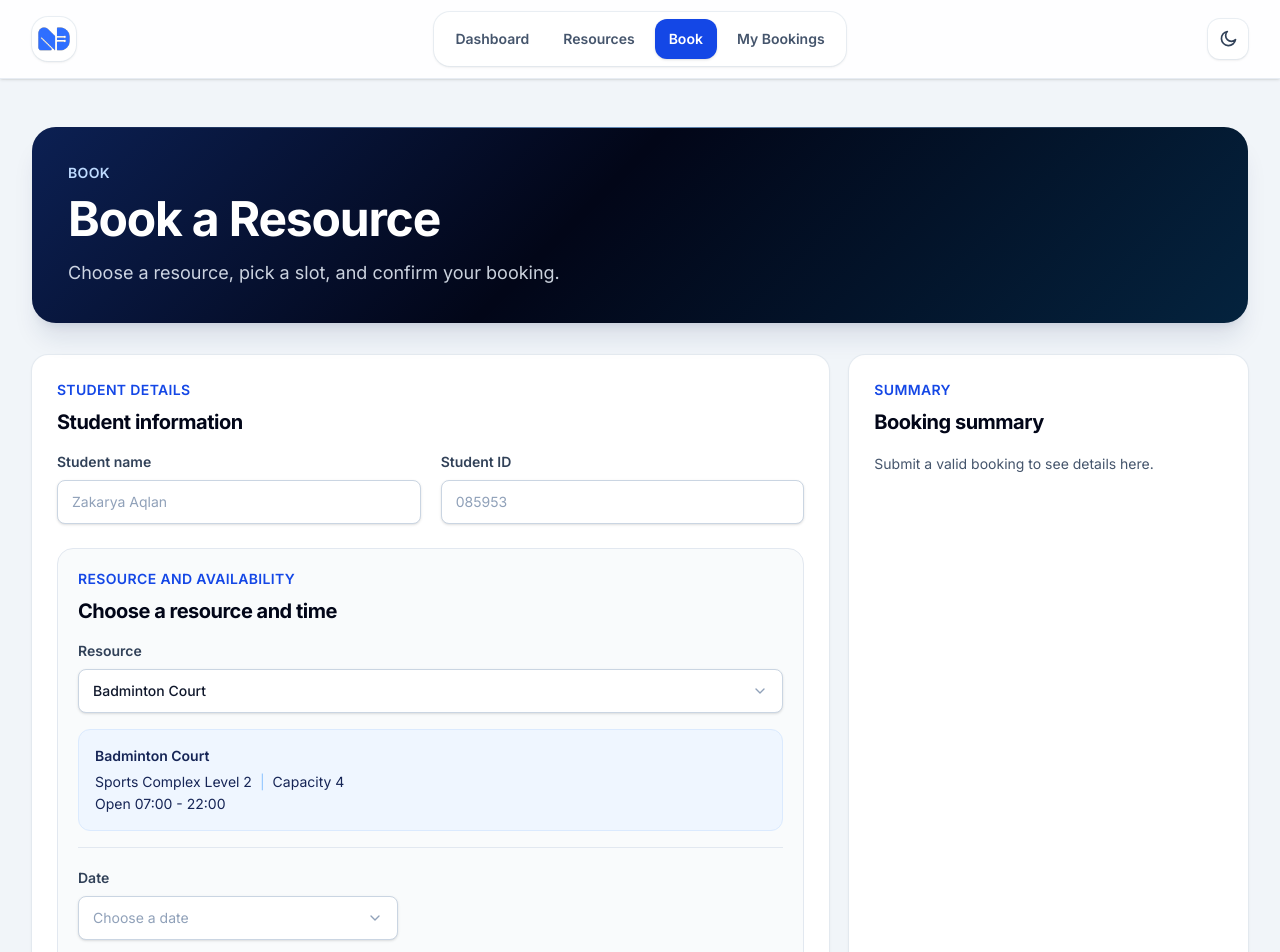
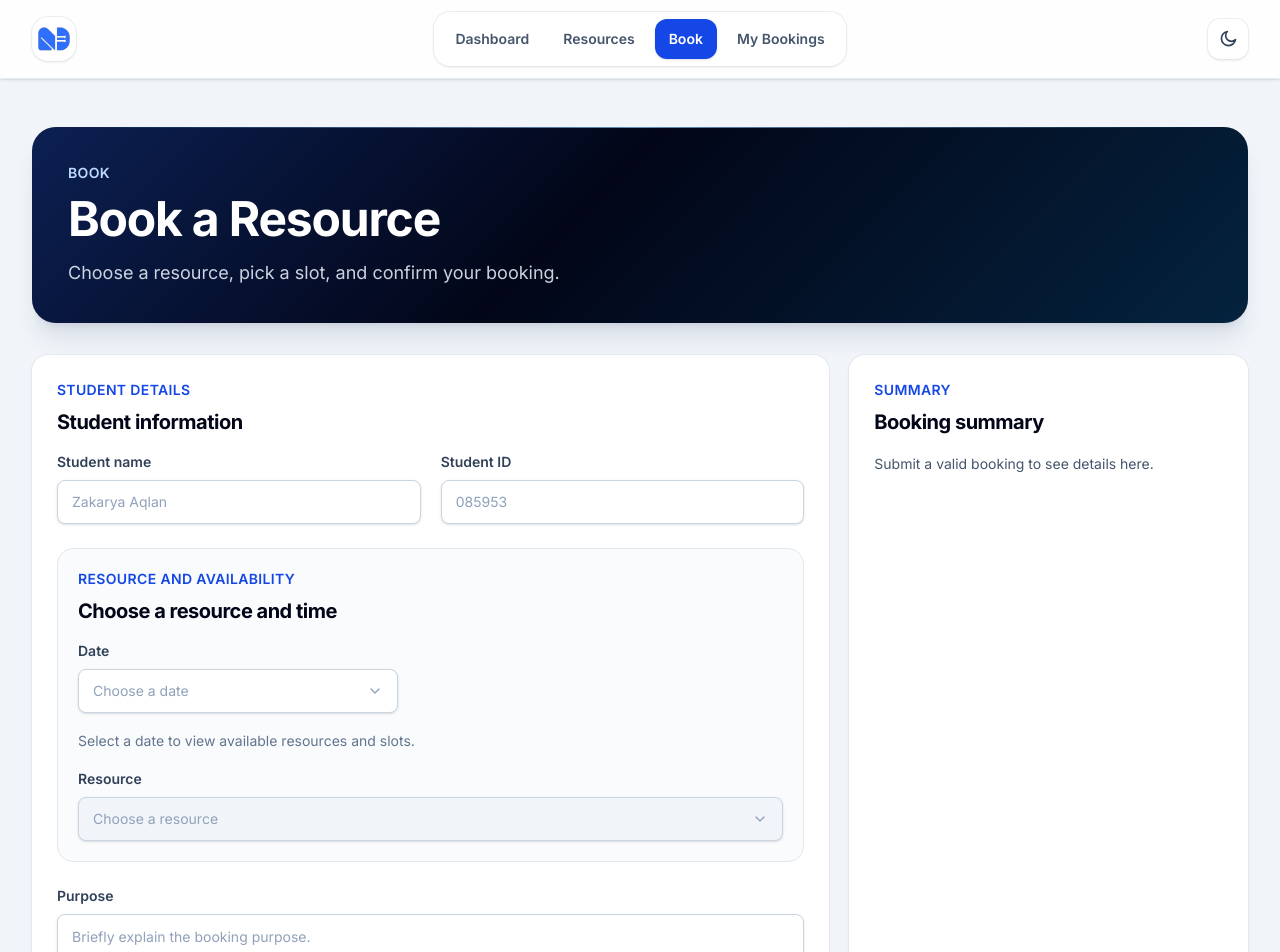
Before and after one commit to Zakarya-Aqlan/nexbook, a React (Vite) app: page /book/badminton-court in a window 1280 px wide. Shown: the top 952 px of the page. Built offline with nearby package versions, Linux system fonts and the light colour scheme.

Commit message:
Require date before resource selection

```diff
--- a/src/components/BookingForm.tsx
+++ b/src/components/BookingForm.tsx
@@ -76,13 +76,17 @@ function getSlotWord(count: number) {
   return count === 1 ? 'slot' : 'slots'
 }
 
-function getTodayResourceLabel(
+function getResourceAvailabilityLabel(
   minimumSlotCount: number,
   selectedDurationSlotCount: number,
   selectedDuration: number,
+  selectedDateIsToday: boolean,
 ): ResourceSelectLabels[string] {
   if (minimumSlotCount === 0) {
-    return { text: 'Unavailable today', tone: 'warning' }
+    return {
+      text: selectedDateIsToday ? 'Unavailable today' : 'Unavailable on this date',
+      tone: 'warning',
+    }
   }
 
   if (
@@ -95,7 +99,7 @@ function getTodayResourceLabel(
     }
   }
 
-  if (minimumSlotCount <= 2) {
+  if (selectedDateIsToday && minimumSlotCount <= 2) {
     return {
       text: `Closing soon - ${minimumSlotCount} ${getSlotWord(
         minimumSlotCount,
@@ -137,7 +141,7 @@ export function BookingForm({ initialResourceId }: BookingFormProps) {
   )
   const savedBookings = getBookings()
   const selectedDateIsToday = form.date === getTodayDate()
-  const todayResourceAvailability = selectedDateIsToday
+  const selectedDateResourceAvailability = form.date
     ? resources.map((resource) => ({
         resourceId: resource.id,
         minimumSlotCount: getAvailableSlotCount({
@@ -154,25 +158,26 @@ export function BookingForm({ initialResourceId }: BookingFormProps) {
         }),
       }))
     : []
-  const unavailableTodayResourceIds = todayResourceAvailability
+  const unavailableSelectedDateResourceIds = selectedDateResourceAvailability
     .filter(({ minimumSlotCount }) => minimumSlotCount === 0)
     .map(({ resourceId }) => resourceId)
-  const todayResourceLabels =
-    todayResourceAvailability.reduce<ResourceSelectLabels>(
+  const selectedDateResourceLabels =
+    selectedDateResourceAvailability.reduce<ResourceSelectLabels>(
       (labels, resourceAvailability) => ({
         ...labels,
-        [resourceAvailability.resourceId]: getTodayResourceLabel(
+        [resourceAvailability.resourceId]: getResourceAvailabilityLabel(
           resourceAvailability.minimumSlotCount,
           resourceAvailability.selectedDurationSlotCount,
           selectedDuration,
+          selectedDateIsToday,
         ),
       }),
       {},
     )
   const todayIsNoLongerBookable =
     selectedDateIsToday &&
-    todayResourceAvailability.length > 0 &&
-    todayResourceAvailability.every(
+    selectedDateResourceAvailability.length > 0 &&
+    selectedDateResourceAvailability.every(
       ({ minimumSlotCount }) => minimumSlotCount === 0,
     )
   const minBookingDate = getTodayDate()
@@ -387,12 +392,39 @@ export function BookingForm({ initialResourceId }: BookingFormProps) {
             </h2>
           </div>
 
+          <DatePicker
+            label="Date"
+            value={form.date}
+            minDate={minBookingDate}
+            onChange={(date) => {
+              setForm((currentForm) => ({
+                ...currentForm,
+                date,
+                startTime: '',
+                endTime: '',
+              }))
+              setErrorMessage('')
+              setSuccessMessage('')
+            }}
+          />
+          {todayIsNoLongerBookable && (
+            <p className="rounded-lg border border-amber-200 bg-amber-50 px-4 py-3 text-sm leading-6 text-amber-800 transition-colors duration-300 ease-in-out dark:border-amber-900 dark:bg-amber-950 dark:text-amber-300">
+              No bookings are available today. Choose another date.
+            </p>
+          )}
+          <p className="max-w-2xl text-sm leading-6 text-slate-500 dark:text-slate-400">
+            Select a date to view available resources and slots.
+          </p>
+
           <ResourceSelect
             label="Resource"
             resources={resources}
-            value={form.resourceId}
-            unavailableResourceIds={unavailableTodayResourceIds}
-            resourceLabels={todayResourceLabels}
+            value={form.date ? form.resourceId : ''}
+            unavailableResourceIds={
+              form.date ? unavailableSelectedDateResourceIds : []
+            }
+            resourceLabels={form.date ? selectedDateResourceLabels : {}}
+            disabled={!form.date}
             onChange={(resourceId) => {
               setForm((currentForm) => ({
                 ...currentForm,
@@ -405,7 +437,7 @@ export function BookingForm({ initialResourceId }: BookingFormProps) {
             }}
           />
 
-          {selectedResource && (
+          {form.date && selectedResource && (
             <div className="rounded-xl border border-blue-100 bg-blue-50 p-4 text-sm text-blue-950 transition-colors duration-300 ease-in-out dark:border-blue-900 dark:bg-blue-950 dark:text-blue-100">
               <p className="font-semibold">{selectedResource.name}</p>
               <p className="mt-1 leading-6">
@@ -420,22 +452,8 @@ export function BookingForm({ initialResourceId }: BookingFormProps) {
             </div>
           )}
 
+          {form.date && selectedResource && (
             <section className="space-y-4 border-t border-slate-200 pt-5 transition-colors duration-300 ease-in-out dark:border-slate-800">
-          <DatePicker
-            label="Date"
-            value={form.date}
-            minDate={minBookingDate}
-            onChange={(date) => updateField('date', date)}
-          />
-          {todayIsNoLongerBookable && (
-            <p className="rounded-lg border border-amber-200 bg-amber-50 px-4 py-3 text-sm leading-6 text-amber-800 transition-colors duration-300 ease-in-out dark:border-amber-900 dark:bg-amber-950 dark:text-amber-300">
-              No bookings are available today. Choose another date.
-            </p>
-          )}
-          <p className="max-w-2xl text-sm leading-6 text-slate-500 dark:text-slate-400">
-            Select a date to view available slots.
-          </p>
-
               <AvailabilitySlots
                 resource={selectedResource}
                 date={form.date}
@@ -449,6 +467,7 @@ export function BookingForm({ initialResourceId }: BookingFormProps) {
                 }}
               />
             </section>
+          )}
         </section>
 
         <label className="space-y-2">
--- a/src/components/ResourceSelect.tsx
+++ b/src/components/ResourceSelect.tsx
@@ -20,6 +20,7 @@ type ResourceSelectProps = {
   unavailableResourceIds?: string[]
   unavailableLabel?: string
   resourceLabels?: ResourceSelectLabels
+  disabled?: boolean
 }
 
 function ChevronIcon({ isOpen }: { isOpen: boolean }) {
@@ -65,6 +66,7 @@ export function ResourceSelect({
   unavailableResourceIds = [],
   unavailableLabel = 'Unavailable today',
   resourceLabels = {},
+  disabled = false,
 }: ResourceSelectProps) {
   const [isOpen, setIsOpen] = useState(false)
   const containerRef = useRef<HTMLDivElement>(null)
@@ -110,6 +112,10 @@ export function ResourceSelect({
   }, [])
 
   function handleSelect(resourceId: string) {
+    if (disabled) {
+      return
+    }
+
     if (unavailableResourceSet.has(resourceId)) {
       return
     }
@@ -129,8 +135,9 @@ export function ResourceSelect({
         aria-expanded={isOpen}
         aria-haspopup="listbox"
         aria-label={label}
+        disabled={disabled}
         onClick={() => setIsOpen((currentValue) => !currentValue)}
-        className="flex min-h-11 w-full items-center justify-between gap-3 rounded-lg border border-slate-300 bg-white px-3.5 py-2.5 text-left text-sm text-slate-900 shadow-sm outline-none transition-colors duration-300 ease-in-out hover:border-slate-400 hover:bg-slate-50 focus:border-blue-700 focus:ring-2 focus:ring-blue-100 dark:border-slate-700 dark:bg-slate-950 dark:text-slate-100 dark:hover:border-slate-600 dark:hover:bg-slate-900 dark:focus:border-blue-500 dark:focus:ring-blue-900"
+        className="flex min-h-11 w-full items-center justify-between gap-3 rounded-lg border border-slate-300 bg-white px-3.5 py-2.5 text-left text-sm text-slate-900 shadow-sm outline-none transition-colors duration-300 ease-in-out hover:border-slate-400 hover:bg-slate-50 focus:border-blue-700 focus:ring-2 focus:ring-blue-100 disabled:cursor-not-allowed disabled:bg-slate-100 disabled:text-slate-400 disabled:hover:border-slate-300 disabled:hover:bg-slate-100 dark:border-slate-700 dark:bg-slate-950 dark:text-slate-100 dark:hover:border-slate-600 dark:hover:bg-slate-900 dark:focus:border-blue-500 dark:focus:ring-blue-900 dark:disabled:bg-slate-900 dark:disabled:text-slate-600 dark:disabled:hover:border-slate-700"
       >
         <span className="min-w-0">
           <span
@@ -155,7 +162,7 @@ export function ResourceSelect({
         </span>
       </button>
 
-      {isOpen && (
+      {isOpen && !disabled && (
         <div
           role="listbox"
           className="custom-scrollbar absolute left-0 right-0 z-30 mt-2 max-h-72 overflow-y-auto rounded-xl border border-slate-200 bg-white p-2 shadow-xl ring-1 ring-slate-200/70 transition-colors duration-300 ease-in-out dark:border-slate-700 dark:bg-slate-950 dark:ring-slate-800"
--- a/src/pages/MyBookings.tsx
+++ b/src/pages/MyBookings.tsx
@@ -85,13 +85,17 @@ function getSlotWord(count: number) {
   return count === 1 ? 'slot' : 'slots'
 }
 
-function getTodayResourceLabel(
+function getResourceAvailabilityLabel(
   minimumSlotCount: number,
   selectedDurationSlotCount: number,
   selectedDuration: number,
+  selectedDateIsToday: boolean,
 ): ResourceSelectLabels[string] {
   if (minimumSlotCount === 0) {
-    return { text: 'Unavailable today', tone: 'warning' }
+    return {
+      text: selectedDateIsToday ? 'Unavailable today' : 'Unavailable on this date',
+      tone: 'warning',
+    }
   }
 
   if (
@@ -104,7 +108,7 @@ function getTodayResourceLabel(
     }
   }
 
-  if (minimumSlotCount <= 2) {
+  if (selectedDateIsToday && minimumSlotCount <= 2) {
     return {
       text: `Closing soon - ${minimumSlotCount} ${getSlotWord(
         minimumSlotCount,
@@ -188,7 +192,7 @@ export function MyBookings() {
   )
   const editSelectedDateIsToday = editForm.date === todayDate
   const editExcludeBookingId = editingBookingId || undefined
-  const editTodayResourceAvailability = editSelectedDateIsToday
+  const editResourceAvailability = editForm.date
     ? resources.map((resource) => ({
         resourceId: resource.id,
         minimumSlotCount: getAvailableSlotCount({
@@ -207,25 +211,26 @@ export function MyBookings() {
         }),
       }))
     : []
-  const editUnavailableTodayResourceIds = editTodayResourceAvailability
+  const editUnavailableResourceIds = editResourceAvailability
     .filter(({ minimumSlotCount }) => minimumSlotCount === 0)
     .map(({ resourceId }) => resourceId)
-  const editTodayResourceLabels =
-    editTodayResourceAvailability.reduce<ResourceSelectLabels>(
+  const editResourceLabels =
+    editResourceAvailability.reduce<ResourceSelectLabels>(
       (labels, resourceAvailability) => ({
         ...labels,
-        [resourceAvailability.resourceId]: getTodayResourceLabel(
+        [resourceAvailability.resourceId]: getResourceAvailabilityLabel(
           resourceAvailability.minimumSlotCount,
           resourceAvailability.selectedDurationSlotCount,
           editDuration,
+          editSelectedDateIsToday,
         ),
       }),
       {},
     )
   const editTodayIsNoLongerBookable =
     editSelectedDateIsToday &&
-    editTodayResourceAvailability.length > 0 &&
-    editTodayResourceAvailability.every(
+    editResourceAvailability.length > 0 &&
+    editResourceAvailability.every(
       ({ minimumSlotCount }) => minimumSlotCount === 0,
     )
   const editMinBookingDate = todayDate
@@ -569,8 +574,8 @@ export function MyBookings() {
                       label="Resource"
                       resources={resources}
                       value={editForm.resourceId}
-                      unavailableResourceIds={editUnavailableTodayResourceIds}
-                      resourceLabels={editTodayResourceLabels}
+                      unavailableResourceIds={editUnavailableResourceIds}
+                      resourceLabels={editResourceLabels}
                       onChange={(resourceId) => {
                         setEditForm((currentForm) => ({
                           ...currentForm,
```
Lines whose indentation alone changed are shown as unchanged.
